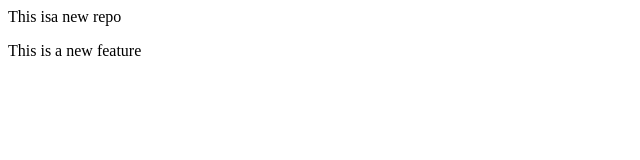
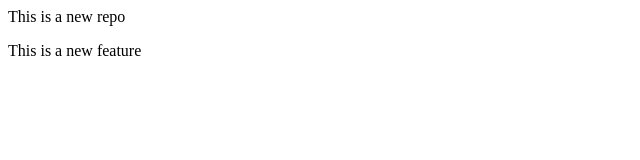
Before and after one commit to hafiz-haris33/localrepo, a plain HTML site: page index.html in a window 1280 px wide. Shown: the full height of the page, 0-640 px from the left. Drawn offline with Linux system fonts and the light colour scheme.

Commit message:
modify index.html

```diff
--- a/index.html
+++ b/index.html
@@ -1,2 +1,2 @@
-<p>This isa new repo</p>
+<p>This is a new repo</p>
 <p>This is a new feature</p>
```
